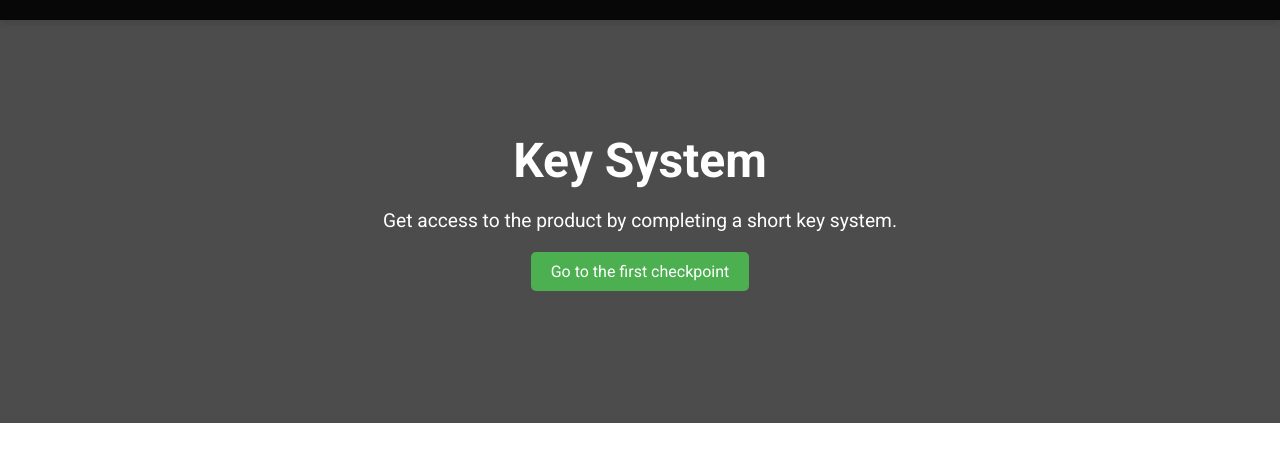
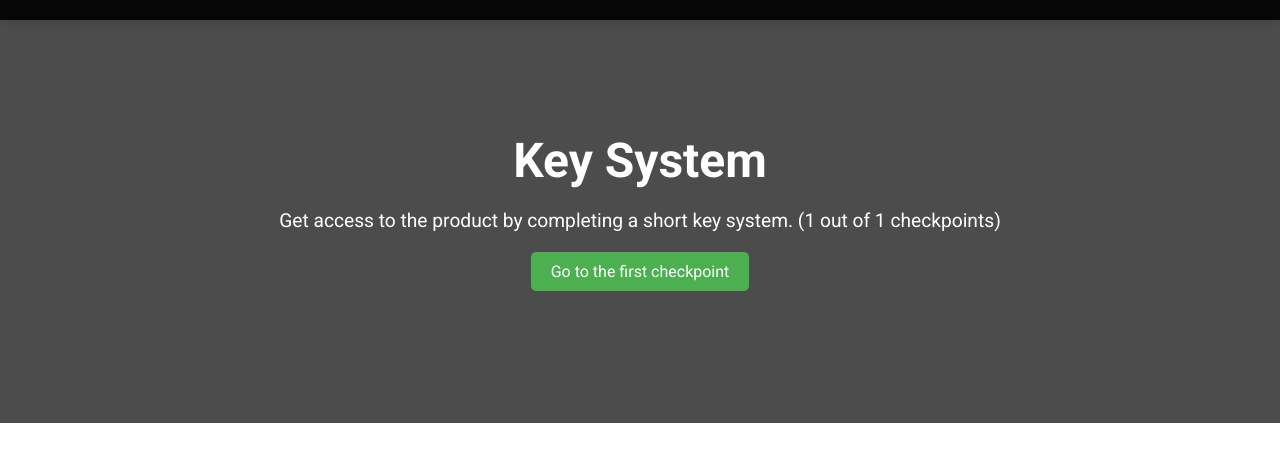
Before and after one commit to clipflip-rblx/keysystem, a plain HTML site: page index.html in a window 1280 px wide. Drawn offline with Linux system fonts and the light colour scheme.

Commit message:
Update index.html

```diff
--- a/index.html
+++ b/index.html
@@ -18,7 +18,7 @@
       </nav>
       <div class="hero">
         <h1>Key System</h1>
-        <p>Get access to the product by completing a short key system.</p>
+        <p>Get access to the product by completing a short key system. (1 out of 1 checkpoints) </p>
         <a href="https://discord.com/invite/xA48xCjWXk" class="cta-button">Go to the first checkpoint</a>
       </div>
     </header>
```
